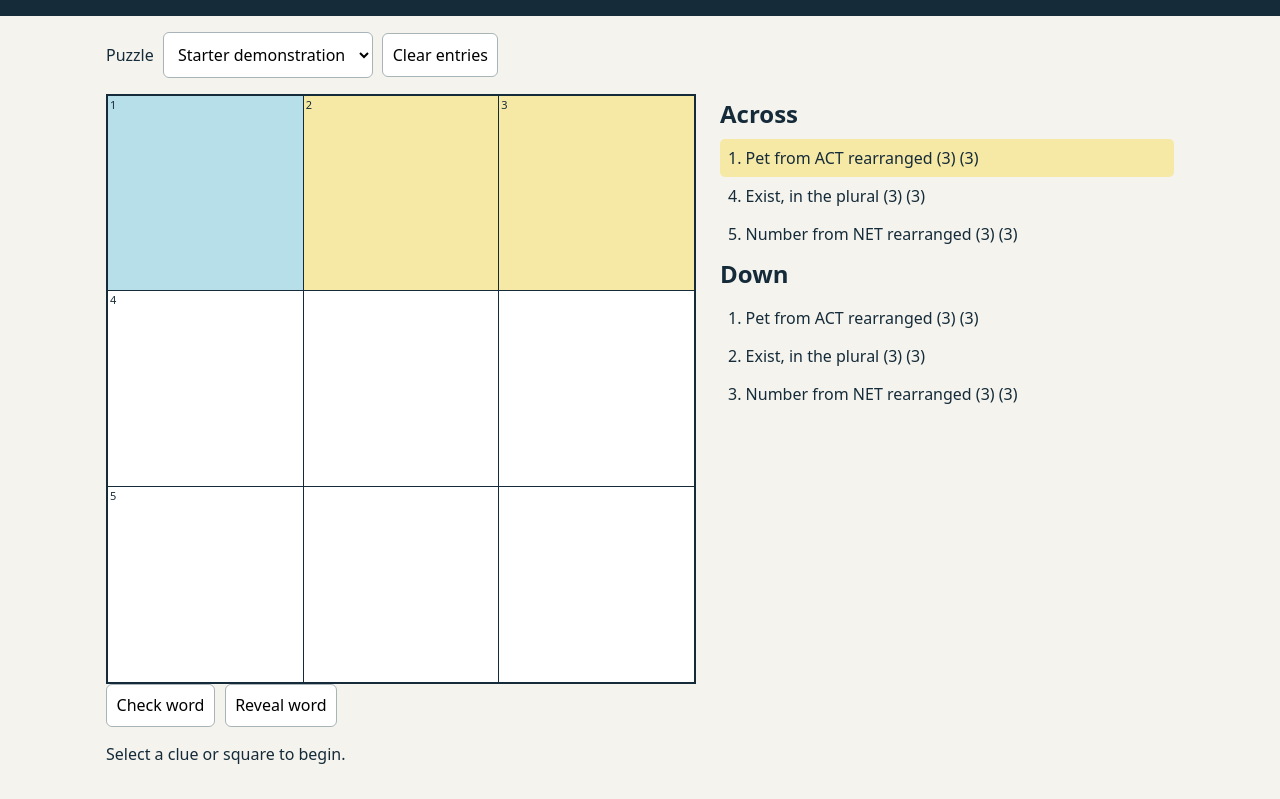
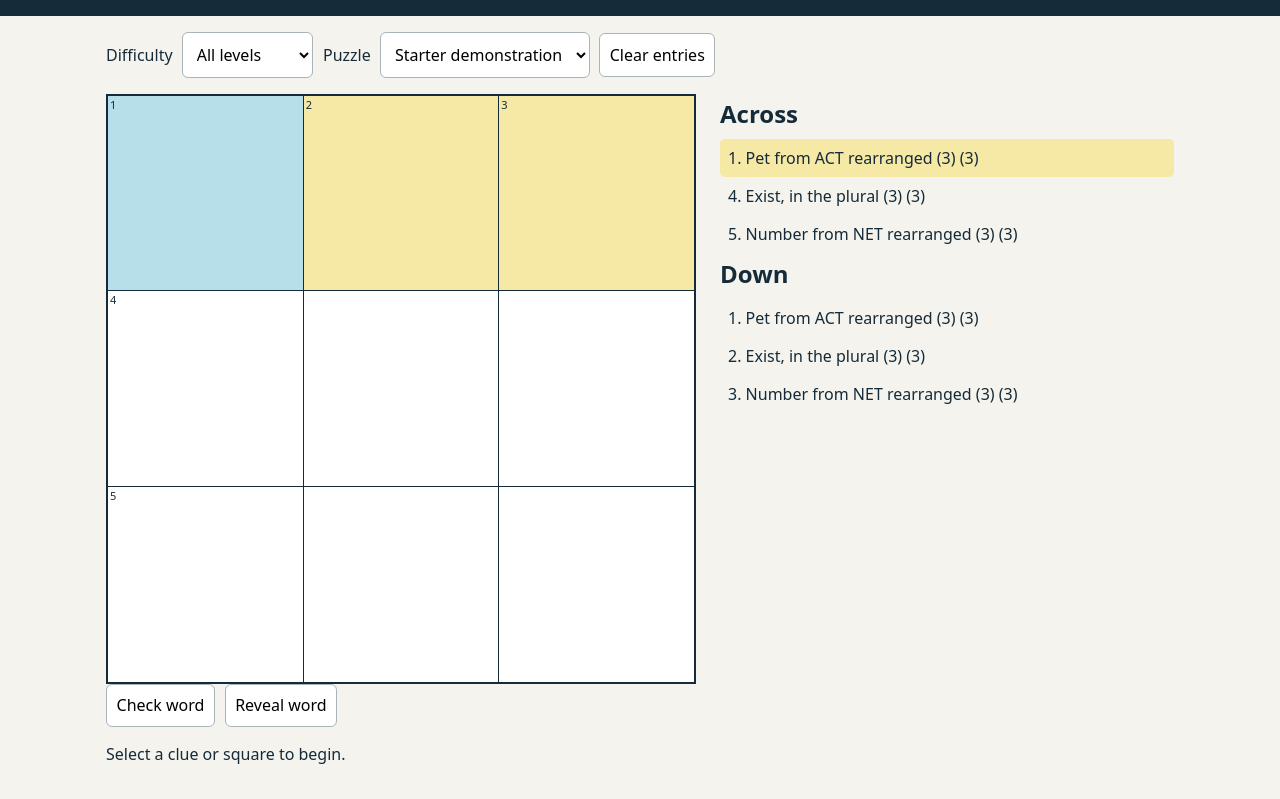
Before and after one commit to ahaslam/cryptic-crosswords, a plain HTML site: page site/index.html in a window 1280 px wide. Shown: the part 83-882 px from the top of the page. Drawn offline with Linux system fonts and the light colour scheme.

Commit message:
Add puzzle difficulty selector to website toolbar

```diff
--- a/site/index.html
+++ b/site/index.html
@@ -1 +1 @@
-<!doctype html><html lang="en"><head><meta charset="utf-8"><meta name="viewport" content="width=device-width,initial-scale=1"><meta name="theme-color" content="#152b39"><title>Cryptic Crosswords</title><link rel="stylesheet" href="style.css"></head><body><header><h1>Cryptic Crosswords</h1><p>A proper puzzle, at your pace.</p></header><main><div class="toolbar"><label for="puzzle">Puzzle</label><select id="puzzle"></select><button id="reset">Clear entries</button></div><div class="layout"><section><div id="grid" class="grid" aria-label="Crossword grid"></div><div class="controls"><button id="check">Check word</button><button id="reveal">Reveal word</button></div><p id="status" role="status"></p></section><section class="clues"><h2>Across</h2><div id="across"></div><h2>Down</h2><div id="down"></div></section></div></main><script src="app.js" defer></script></body></html>
+<!doctype html><html lang="en"><head><meta charset="utf-8"><meta name="viewport" content="width=device-width,initial-scale=1"><meta name="theme-color" content="#152b39"><title>Cryptic Crosswords</title><link rel="stylesheet" href="style.css"></head><body><header><h1>Cryptic Crosswords</h1><p>A proper puzzle, at your pace.</p></header><main><div class="toolbar"><label for="difficulty">Difficulty</label><select id="difficulty"><option value="all">All levels</option><option value="accessible">Accessible</option><option value="standard">Standard</option><option value="challenging">Challenging</option></select><label for="puzzle">Puzzle</label><select id="puzzle"></select><button id="reset">Clear entries</button></div><div class="layout"><section><div id="grid" class="grid" aria-label="Crossword grid"></div><div class="controls"><button id="check">Check word</button><button id="reveal">Reveal word</button></div><p id="status" role="status"></p></section><section class="clues"><h2>Across</h2><div id="across"></div><h2>Down</h2><div id="down"></div></section></div></main><script src="app.js" defer></script></body></html>
```
